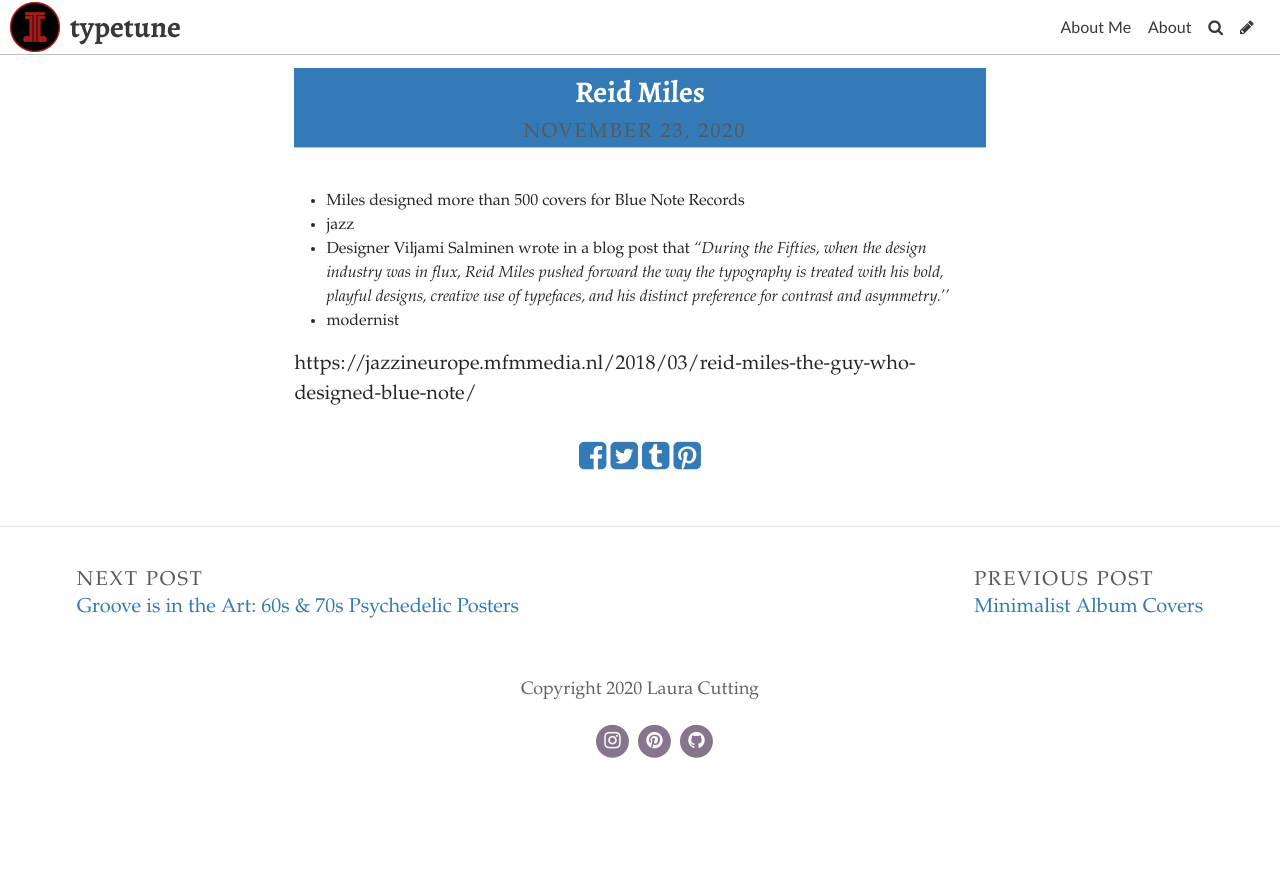
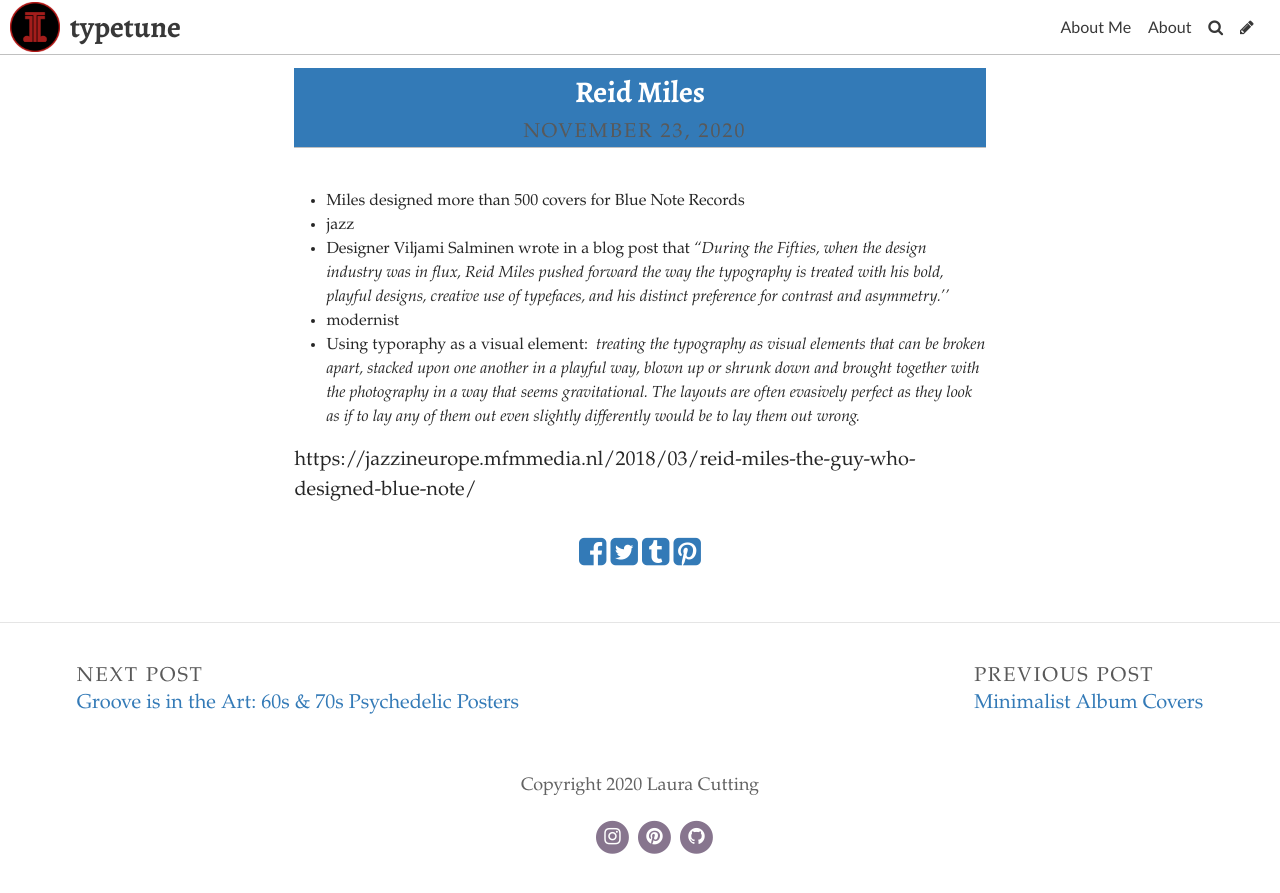
Before and after one commit to lauracutting/typetune, a Jekyll site: the page built from _posts/2020-11-23-reid-miles.md, in a window 1280 px wide. Shown: the top 893 px of the page. Built offline with Jekyll 4.4.1, drawn with Linux system fonts in a browser that asks for light colours; some web fonts are replaced.

Commit message:
Update Post “2020-11-23-reid-miles”

```diff
--- a/_posts/2020-11-23-reid-miles.md
+++ b/_posts/2020-11-23-reid-miles.md
@@ -8,6 +8,9 @@
 * jazz
 * Designer Viljami Salminen wrote in a blog post that *“During the Fifties, when the design industry was in flux, Reid Miles pushed forward the way the typography is treated with his bold, playful designs, creative use of typefaces, and his distinct preference for contrast and asymmetry.''*
 * modernist
+* Using typoraphy as a visual element:  *treating the typography as visual elements that can be broken apart, stacked upon one another in a playful way, blown up or shrunk down and brought together with the photography in a way that seems gravitational. The layouts are often evasively perfect as they look as if to lay any of them out even slightly differently would be to lay them out wrong.*
+
+
 
 
 
```
